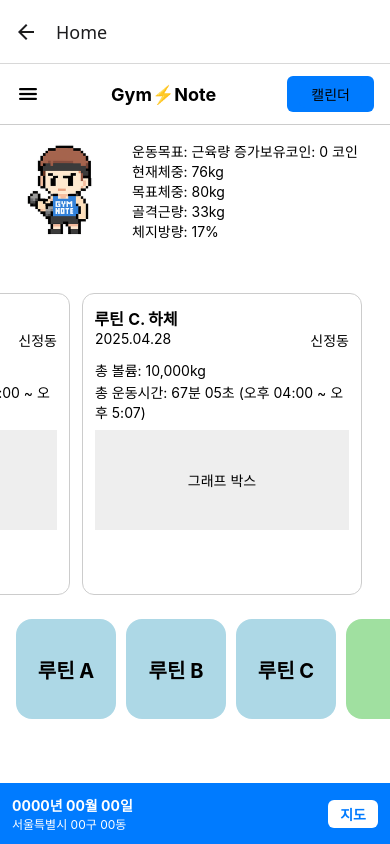
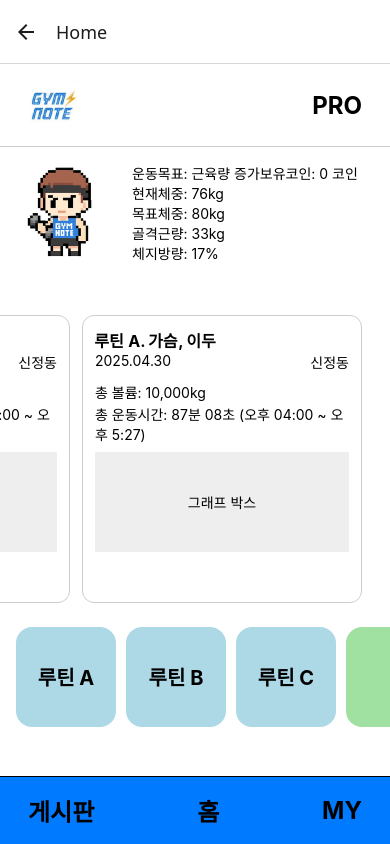
Before and after one commit to GymNote-Org/gymnote-FE, a React Native app: screen /Home in a window 390 px wide. Built offline with nearby package versions, Linux system fonts and the light colour scheme.

Commit message:
style: 헤더, 푸터 스타일 및 구성 요소 수정

```diff
--- a/src/components/Footer.tsx
+++ b/src/components/Footer.tsx
@@ -4,12 +4,16 @@ import {StyleSheet, Text, TouchableOpacity, View} from "react-native";
 const Footer = () => {
     return (
         <View style={styles.container}>
-            <View>
-                <Text style={styles.date}>0000년 00월 00일</Text>
-                <Text style={styles.location}>서울특별시 00구 00동</Text>
-            </View>
-            <TouchableOpacity style={styles.mapButton}>
-                <Text style={styles.mapButtonText}>지도</Text>
+            <TouchableOpacity style={styles.footerButton}>
+                <Text style={styles.footerButtonText}>게시판</Text>
+            </TouchableOpacity>
+
+            <TouchableOpacity style={styles.footerButton}>
+                <Text style={styles.footerButtonText}>홈</Text>
+            </TouchableOpacity>
+
+            <TouchableOpacity style={styles.footerButton}>
+                <Text style={styles.footerButtonText}>MY</Text>
             </TouchableOpacity>
         </View>
     );
@@ -20,27 +24,20 @@ export default Footer;
 const styles = StyleSheet.create({
     container: {
         flexDirection: 'row',
+        paddingHorizontal: 16,
+        paddingVertical: 12,
+        alignItems: 'center',
         justifyContent: 'space-between',
-        alignItems: 'center',
-        padding: 12,
+        borderTopWidth: 1,
         backgroundColor: '#007bff',
     },
-    date: {
-        color: '#fff',
-        fontWeight: 'bold',
-    },
-    location: {
-        color: '#fff',
-        fontSize: 12,
-    },
-    mapButton: {
-        backgroundColor: '#fff',
+    footerButton: {
         paddingVertical: 4,
         paddingHorizontal: 12,
-        borderRadius: 6,
     },
-    mapButtonText: {
-        color: '#007bff',
+    footerButtonText: {
+        color: '#000',
+        fontSize: 24,
         fontWeight: 'bold',
     },
 })
--- a/src/components/Header.tsx
+++ b/src/components/Header.tsx
@@ -1,17 +1,19 @@
 import React from "react";
-import {StyleSheet, Text, TouchableOpacity, View} from "react-native";
-import {Ionicons} from '@expo/vector-icons';
+import {Image, StyleSheet, Text, View} from "react-native";
 
 const Header = () => {
     return (
       <View style={styles.container}>
-          <TouchableOpacity>
-              <Ionicons name="menu" size={24} color="black" />
-          </TouchableOpacity>
-          <Text style={styles.title}>Gym⚡️Note</Text>
-          <TouchableOpacity style={styles.calendarButton}>
-              <Text style={styles.calendarButton}>캘린더</Text>
-          </TouchableOpacity>
+          <View style={styles.logoSection}>
+              <Image
+                  source={require('../assets/header-logo.png')}
+                  style={styles.logoImg}
+                  resizeMode="contain"
+              />
+          </View>
+          <View style={styles.proSection}>
+              <Text style={styles.proMode}>PRO</Text>
+          </View>
       </View>
     );
 }
@@ -28,18 +30,20 @@ const styles = StyleSheet.create({
         borderBottomWidth: 1,
         borderColor: '#ccc',
     },
-    title: {
-        fontSize: 18,
+    logoSection: {
+        paddingVertical: 4,
+        paddingHorizontal: 12,
+    },
+    logoImg: {
+        width: 50,
+        height: 50,
+    },
+    proSection: {
+        paddingVertical: 4,
+        paddingHorizontal: 12,
+    },
+    proMode: {
+        fontSize: 24,
         fontWeight: 'bold',
     },
-    calendarButton: {
-        backgroundColor: '#007bff',
-        paddingVertical: 4,
-        paddingHorizontal: 12,
-        borderRadius: 6,
-    },
-    calendarText: {
-        color: '#fff',
-        fontSize: 14,
-    },
 })
--- a/src/screens/HomeScreen.tsx
+++ b/src/screens/HomeScreen.tsx
@@ -5,9 +5,9 @@ import RecentExerciseCard from "../components/RecentExerciseCard";
 import RoutineCard from "../components/RoutineCard";
 
 const dummyRecentExercises = [
+    { id: 3, title: "루틴 A", description: "가슴, 이두", date: "2025.04.30", startTime: "오후 04:00", endTime: "오후 5:27", duration: "87분 08초", volume: "10,000kg", location: "신정동" },
+    { id: 2, title: "루틴 B", description: "등, 삼두", date: "2025.04.29", startTime: "오후 04:00", endTime: "오후 5:15", duration: "75분 07초", volume: "10,000kg", location: "신정동" },
     { id: 1, title: "루틴 C", description: "하체", date: "2025.04.28", startTime: "오후 04:00", endTime: "오후 5:07", duration: "67분 05초", volume: "10,000kg", location: "신정동" },
-    { id: 2, title: "루틴 B", description: "등, 삼두", date: "2025.04.29", startTime: "오후 04:00", endTime: "오후 5:15", duration: "75분 07초", volume: "10,000kg", location: "신정동" },
-    { id: 3, title: "루틴 A", description: "가슴, 이두", date: "2025.04.30", startTime: "오후 04:00", endTime: "오후 5:27", duration: "87분 08초", volume: "10,000kg", location: "신정동" },
 ];
 
 const dummyRoutines = [
```
Also changed, not shown: src/assets/header-logo.png (added).
